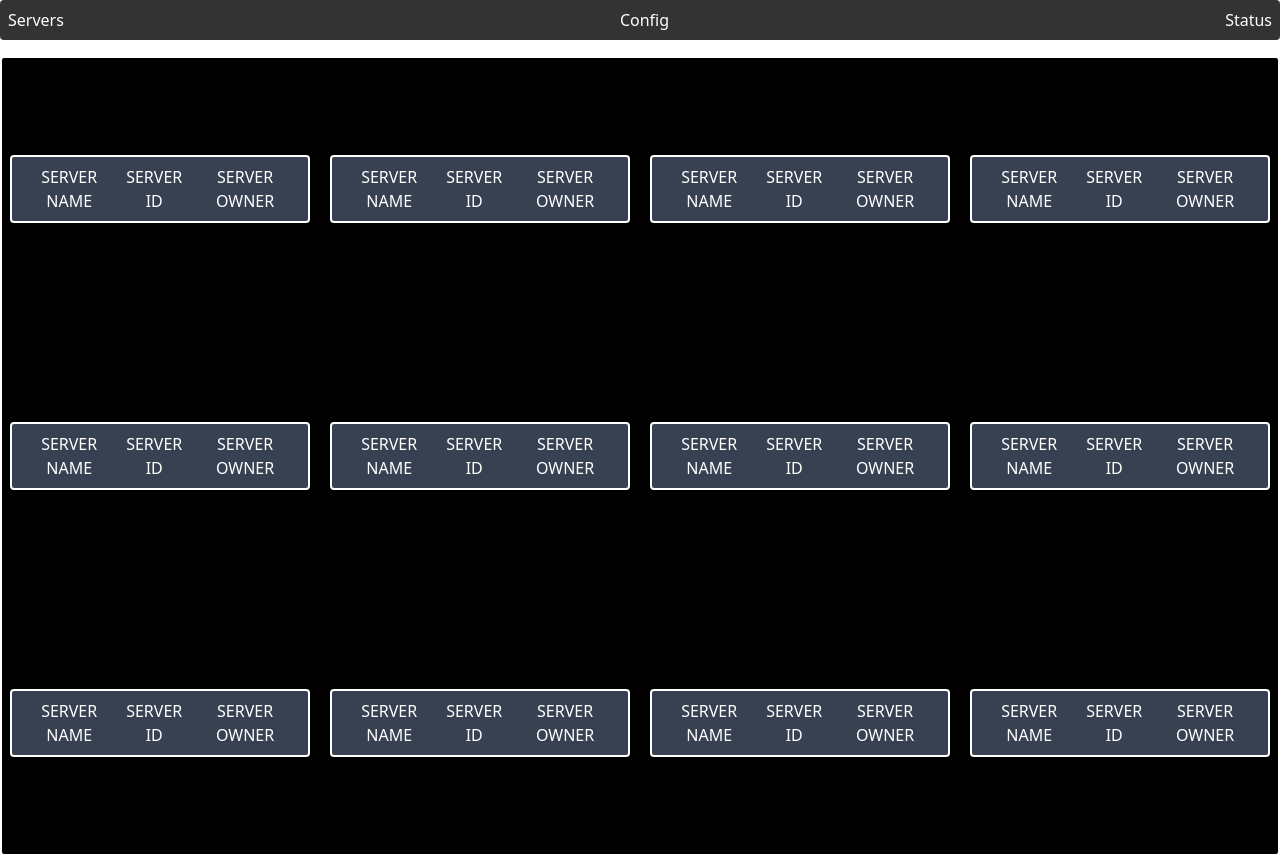
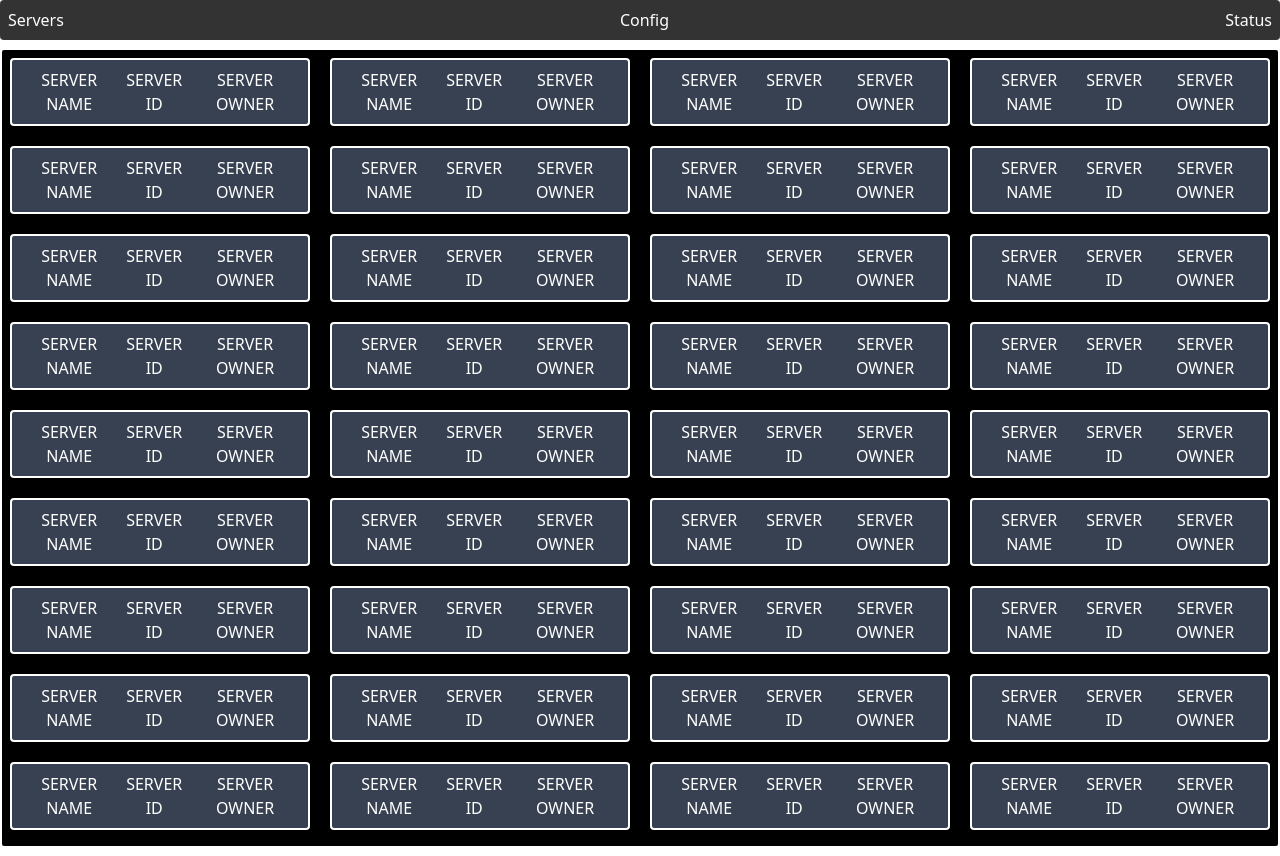
Before and after one commit to KnownBlackHat/Deployment-Management, a React (Create React App) app in the folder frontend/: page / in a window 1280 px wide. Built offline with nearby package versions, Linux system fonts and the light colour scheme.

Commit message:
Refactored Ui

```diff
--- a/frontend/src/components/Dashboard/components/NavBar.js
+++ b/frontend/src/components/Dashboard/components/NavBar.js
@@ -2,7 +2,7 @@ export default function NavBar () {
 return(
 
 	<>
-		<nav className="mb-4">
+		<nav className="mb-2">
 			<ul className="flex itmes-center justify-between bg-black/80 p-2 rounded">
 				<li>Servers</li>
 				<li>Config</li>
--- a/frontend/src/components/Dashboard/components/Server_Lister.js
+++ b/frontend/src/components/Dashboard/components/Server_Lister.js
@@ -2,17 +2,17 @@ import ServerCard from "./components/Server_Card";
 
 export default function Server_Lister(){
 
-	/* Mapping Done Here of Server_Card */
+const dummy_array = new Array(100).fill({})
 
 return (
 
 	<>
-		<div className="container bg-black items-center justify-center rounded border-2 w-screen overflow-y-scroll h-screen border-white grid grid-cols-1 p-2 md:grid-cols-2 lg:grid-cols-4 p-2 gap-5 text-center">
+		<div className="bg-black items-center justify-center rounded border-2 w-[100%] overflow-y-scroll h-screen border-white grid grid-cols-1 p-2 md:grid-cols-2 lg:grid-cols-4 p-2 gap-5 text-center">
 
 	{/* use infinte scroll no next or previous concept should be used*/}
-
-			<ServerCard/>
-			<ServerCard/> <ServerCard/> <ServerCard/> <ServerCard/> <ServerCard/> <ServerCard/> <ServerCard/> <ServerCard/> <ServerCard/> <ServerCard/> <ServerCard/>
+			{dummy_array.map((item,index)=>(
+				<ServerCard key={index} item={item} />
+			))}
 		</div>
 	</>
 
```
Also changed, not shown: 1 other file (tests, documents, lock files or other folders).
